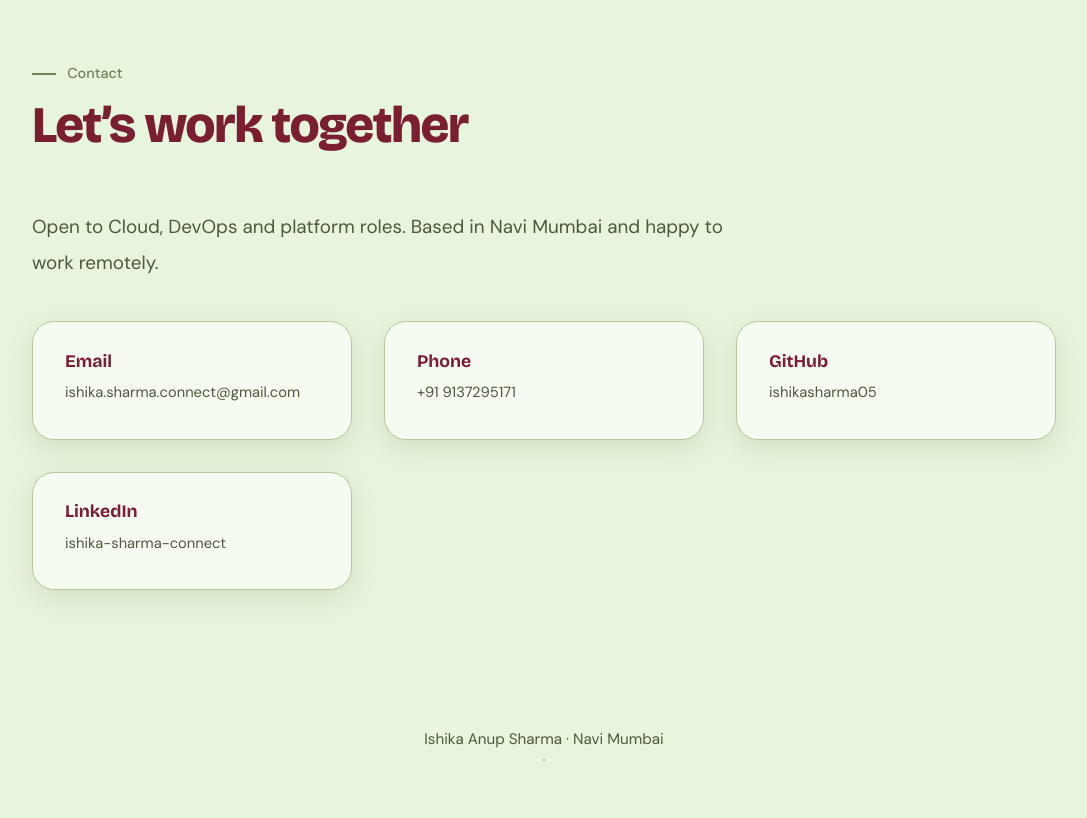
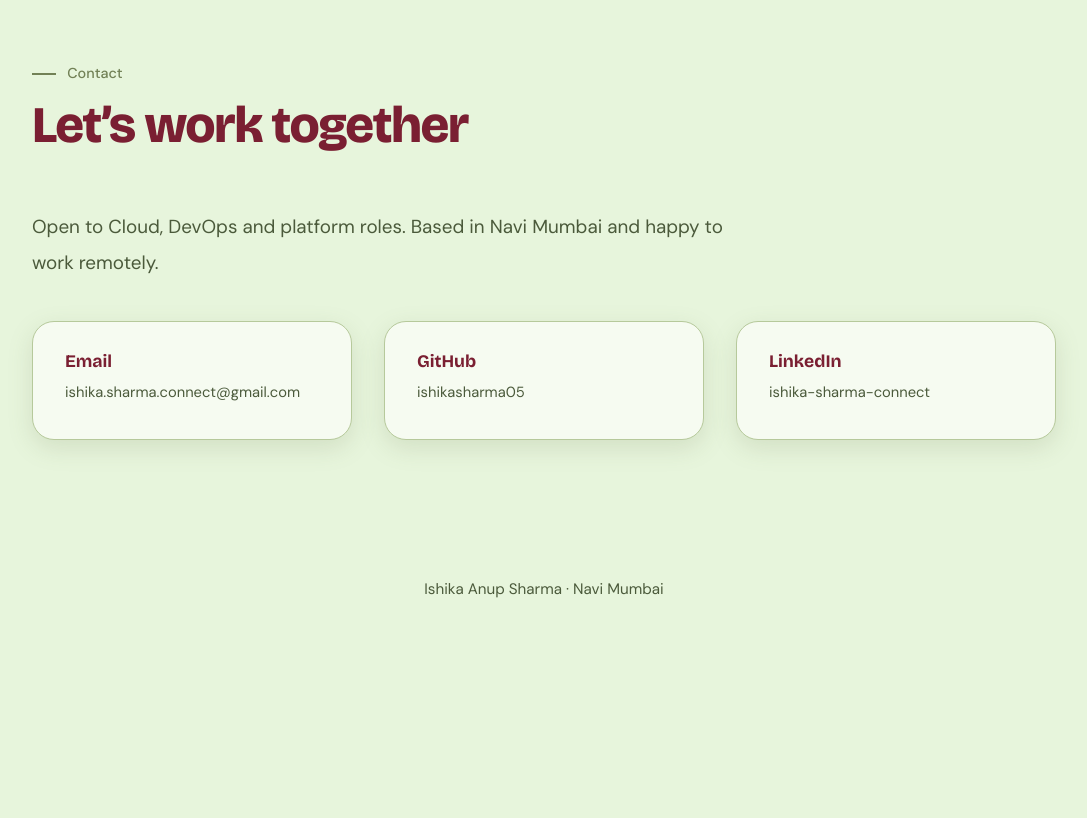
Before and after one commit to ishikasharma05/ishikasharma.github.io, a plain HTML site: page index.html in a window 1280 px wide. Shown: the part 7640-8458 px from the top of the page, without its empty margins (96-1183 px from the left). After the commit the page ends 8307 px from the top, so only its background shows below. Drawn offline with nearby package versions, Linux system fonts and the light colour scheme.

Commit message:
Updated index.html and removed the things

```diff
--- a/index.html
+++ b/index.html
@@ -1038,9 +1038,6 @@
           <a href="mailto:ishika.sharma.connect@gmail.com"
             ><b>Email</b><span>ishika.sharma.connect@gmail.com</span></a
           >
-          <a href="tel:+919137295171"
-            ><b>Phone</b><span>+91 9137295171</span></a
-          >
           <a
             href="https://github.com/ishikasharma05"
             target="_blank"
```
